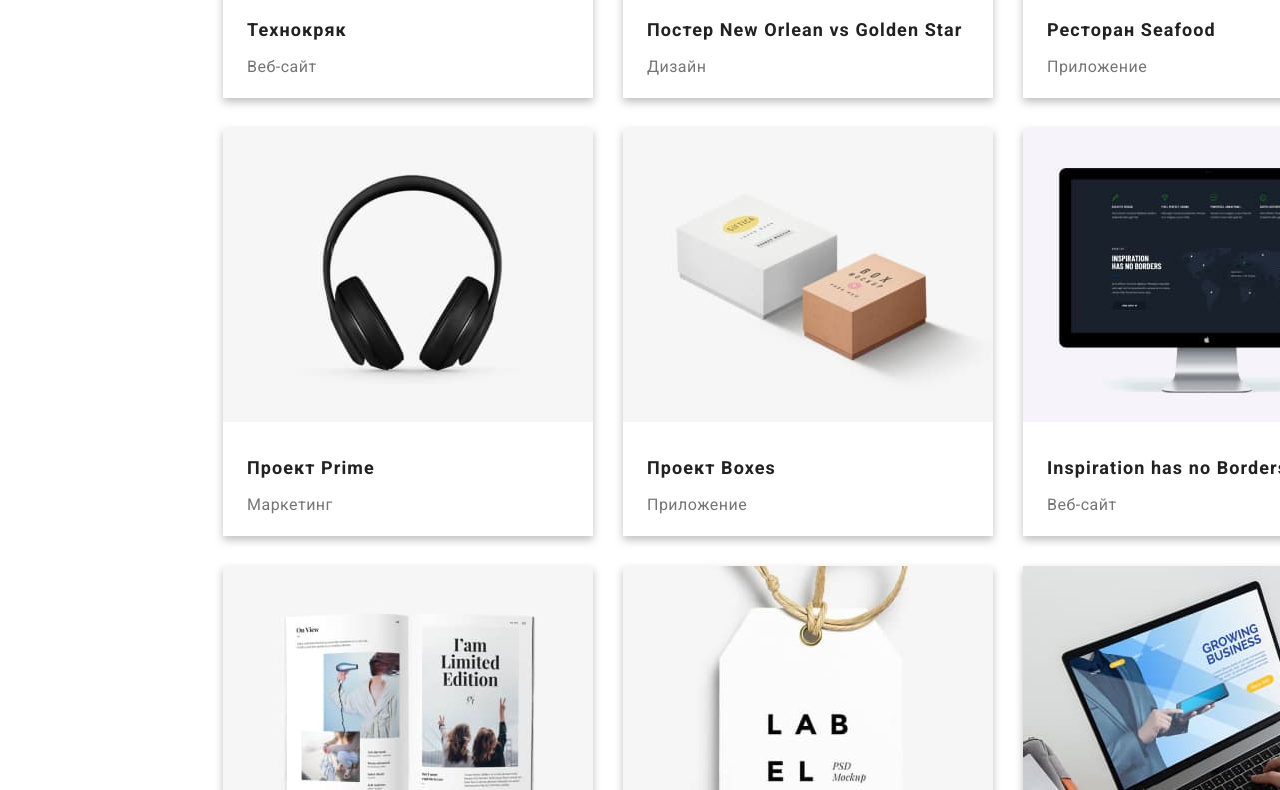
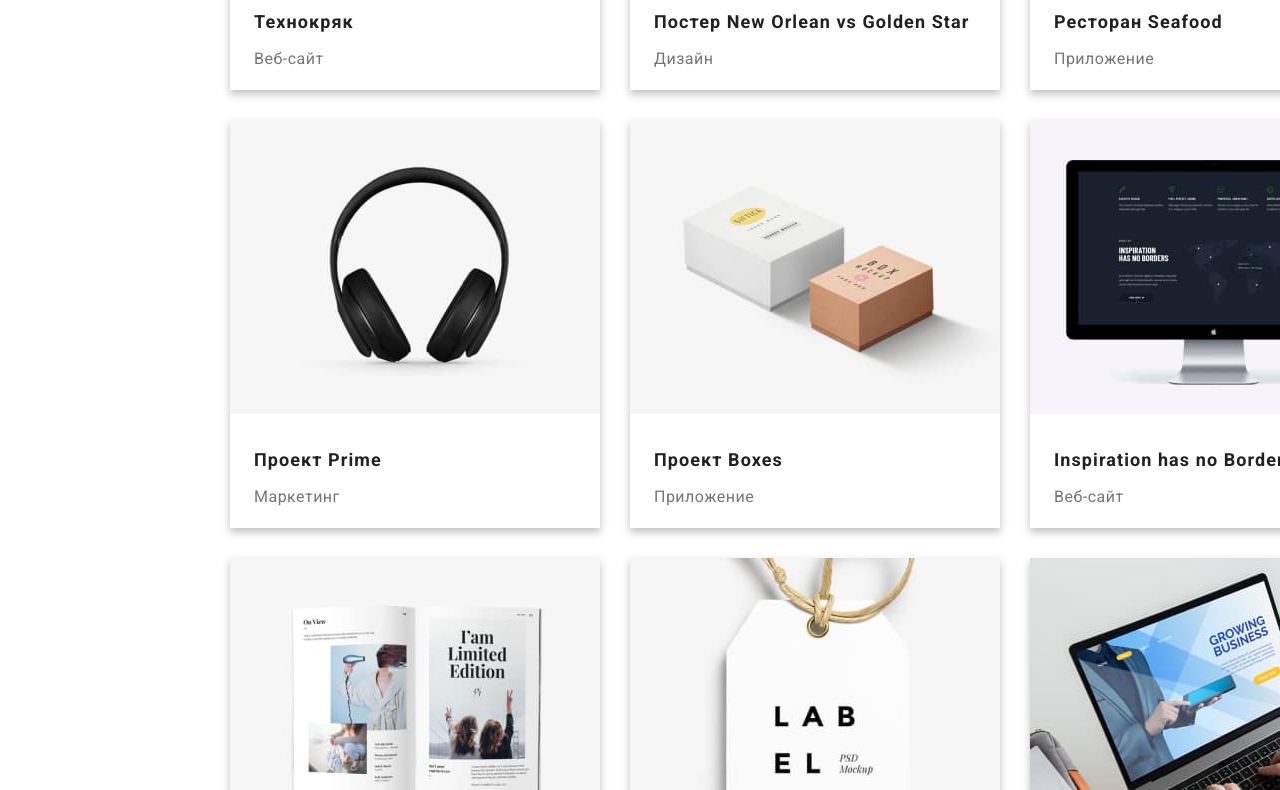
Before and after one commit to Olienik/goit-markup-hw-03, a plain HTML site: page portfolio.html in a window 1280 px wide. Shown: the part 581-1371 px from the top of the page. Drawn offline with Linux system fonts and the light colour scheme.

Commit message:
22/01/2022

```diff
--- a/css/style.css
+++ b/css/style.css
@@ -40,13 +40,14 @@ h3 {
 
 body {
   width: 1600px;
+  margin: 0;
   font-family: roboto, sans-serif;
   background-color: var(--color-background-body);
 }
 .container {
-  width: 1170px;
-  margin: 0;
-  padding: 0;
+  width: 1200px;
+  margin: 0 auto;
+  padding: 0 15px 0;
 }
 .header-container {
   display: flex;
```
Also changed, not shown: index.html (+7 -5 lines).
